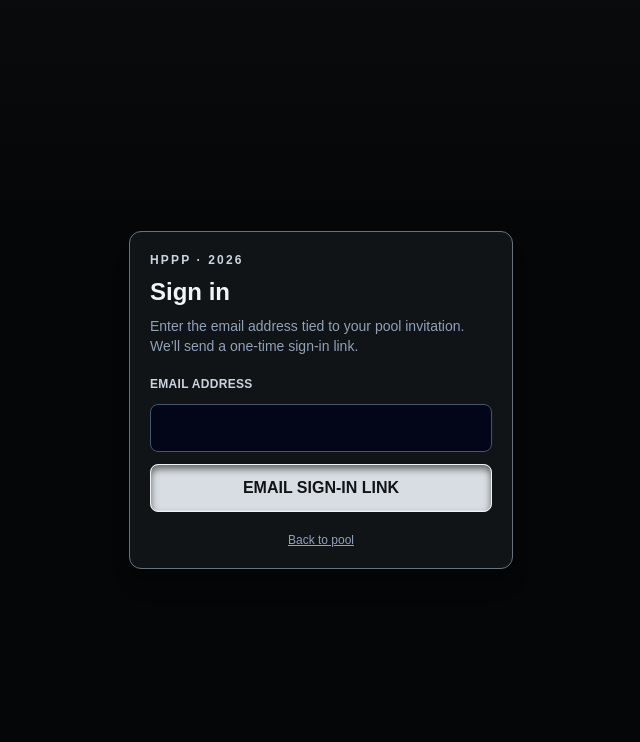
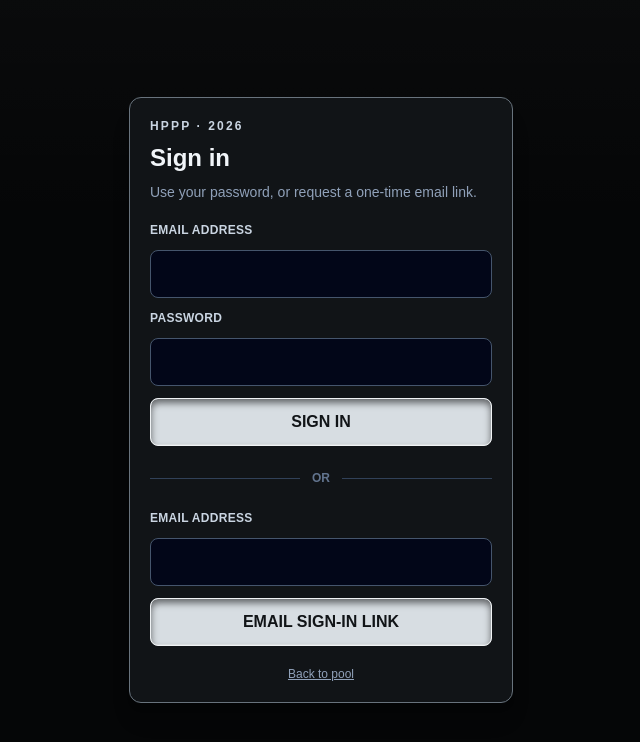
Before and after one commit to ghreichert96/nfl-pool, a Next.js app: page /login in a window 1280 px wide. Shown: the top 742 px of the page, without its empty margins (319-959 px from the left). Built offline with nearby package versions, Linux system fonts and the light colour scheme.

Commit message:
Add password sign-in option

```diff
--- a/src/app/login/actions.ts
+++ b/src/app/login/actions.ts
@@ -8,6 +8,24 @@ import { getAppOrigin } from "@/lib/site-url";
 import { createClient } from "@/lib/supabase/server";
 
 const emailSchema = z.string().trim().email().max(254);
+const passwordLoginSchema = z.object({
+  email: emailSchema,
+  password: z.string().min(6).max(128),
+});
+
+export async function signInWithPassword(formData: FormData) {
+  const parsed = passwordLoginSchema.safeParse({
+    email: formData.get("email"),
+    password: formData.get("password"),
+  });
+  if (!parsed.success) redirect("/login?error=invalid-credentials");
+
+  const supabase = await createClient();
+  const { error } = await supabase.auth.signInWithPassword(parsed.data);
+
+  if (error) redirect("/login?error=invalid-credentials");
+  redirect("/");
+}
 
 export async function requestMagicLink(formData: FormData) {
   const parsed = emailSchema.safeParse(formData.get("email"));
--- a/src/app/login/page.tsx
+++ b/src/app/login/page.tsx
@@ -1,6 +1,6 @@
 import Link from "next/link";
 
-import { requestMagicLink } from "./actions";
+import { requestMagicLink, signInWithPassword } from "./actions";
 
 export default async function LoginPage({
   searchParams,
@@ -9,7 +9,7 @@ export default async function LoginPage({
 }) {
   const params = await searchParams;
   const sent = params.sent === "1";
-  const error = typeof params.error === "string";
+  const error = typeof params.error === "string" ? params.error : null;
 
   return (
     <main className="pick-shell gunmetal mx-auto grid min-h-screen max-w-2xl place-items-center bg-slate-950 px-4 text-slate-100">
@@ -19,19 +19,67 @@ export default async function LoginPage({
         </p>
         <h1 className="mt-2 text-2xl font-black">Sign in</h1>
         <p className="mt-2 text-sm text-slate-400">
-          Enter the email address tied to your pool invitation. We’ll send a
-          one-time sign-in link.
+          Use your password, or request a one-time email link.
         </p>
+
+        <form action={signInWithPassword} className="mt-5 space-y-3">
+          <label
+            htmlFor="password-email"
+            className="block text-xs font-black uppercase tracking-wide text-slate-300"
+          >
+            Email address
+          </label>
+          <input
+            id="password-email"
+            name="email"
+            type="email"
+            autoComplete="email"
+            required
+            className="min-h-12 w-full rounded-lg border border-slate-600 bg-slate-950 px-3 text-base outline-none focus:border-slate-200"
+          />
+          <label
+            htmlFor="password"
+            className="block text-xs font-black uppercase tracking-wide text-slate-300"
+          >
+            Password
+          </label>
+          <input
+            id="password"
+            name="password"
+            type="password"
+            autoComplete="current-password"
+            minLength={6}
+            required
+            className="min-h-12 w-full rounded-lg border border-slate-600 bg-slate-950 px-3 text-base outline-none focus:border-slate-200"
+          />
+          {error === "invalid-credentials" && (
+            <p role="alert" className="text-sm text-amber-300">
+              That email and password combination was not recognized.
+            </p>
+          )}
+          <button
+            type="submit"
+            className="control-pressed min-h-12 w-full rounded-lg border px-4 font-black"
+          >
+            SIGN IN
+          </button>
+        </form>
+
+        <div className="my-6 flex items-center gap-3 text-xs font-black text-slate-500">
+          <span className="h-px flex-1 bg-slate-700" />
+          OR
+          <span className="h-px flex-1 bg-slate-700" />
+        </div>
 
         {sent ? (
           <div
             role="status"
-            className="mt-5 rounded-lg border border-emerald-500 bg-emerald-950 p-3 text-sm text-emerald-100"
+            className="rounded-lg border border-emerald-500 bg-emerald-950 p-3 text-sm text-emerald-100"
           >
             Check your email. The sign-in link expires after 24 hours.
           </div>
         ) : (
-          <form action={requestMagicLink} className="mt-5 space-y-3">
+          <form action={requestMagicLink} className="space-y-3">
             <label
               htmlFor="email"
               className="block text-xs font-black uppercase tracking-wide text-slate-300"
@@ -46,7 +94,7 @@ export default async function LoginPage({
               required
               className="min-h-12 w-full rounded-lg border border-slate-600 bg-slate-950 px-3 text-base outline-none focus:border-slate-200"
             />
-            {error && (
+            {error && error !== "invalid-credentials" && (
               <p role="alert" className="text-sm text-amber-300">
                 We couldn’t send a link. Check the address or try again shortly.
               </p>
```
